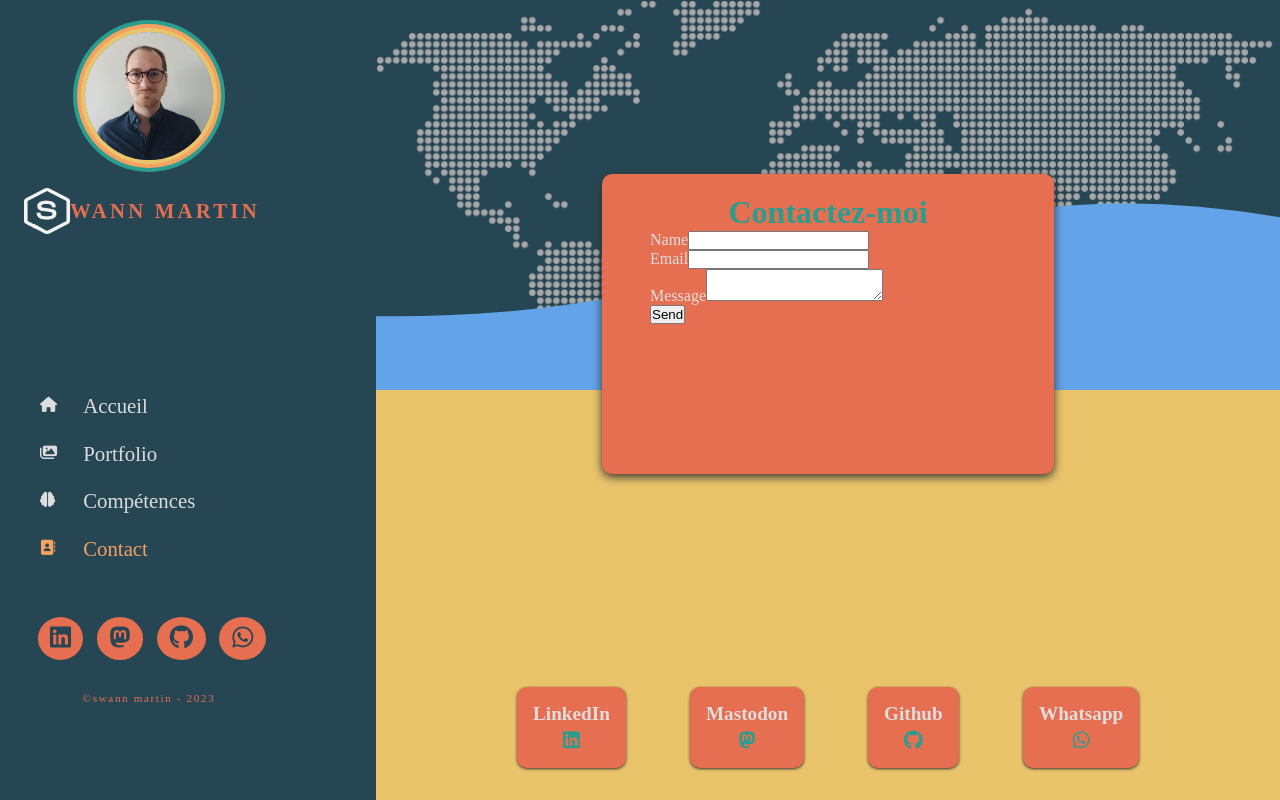
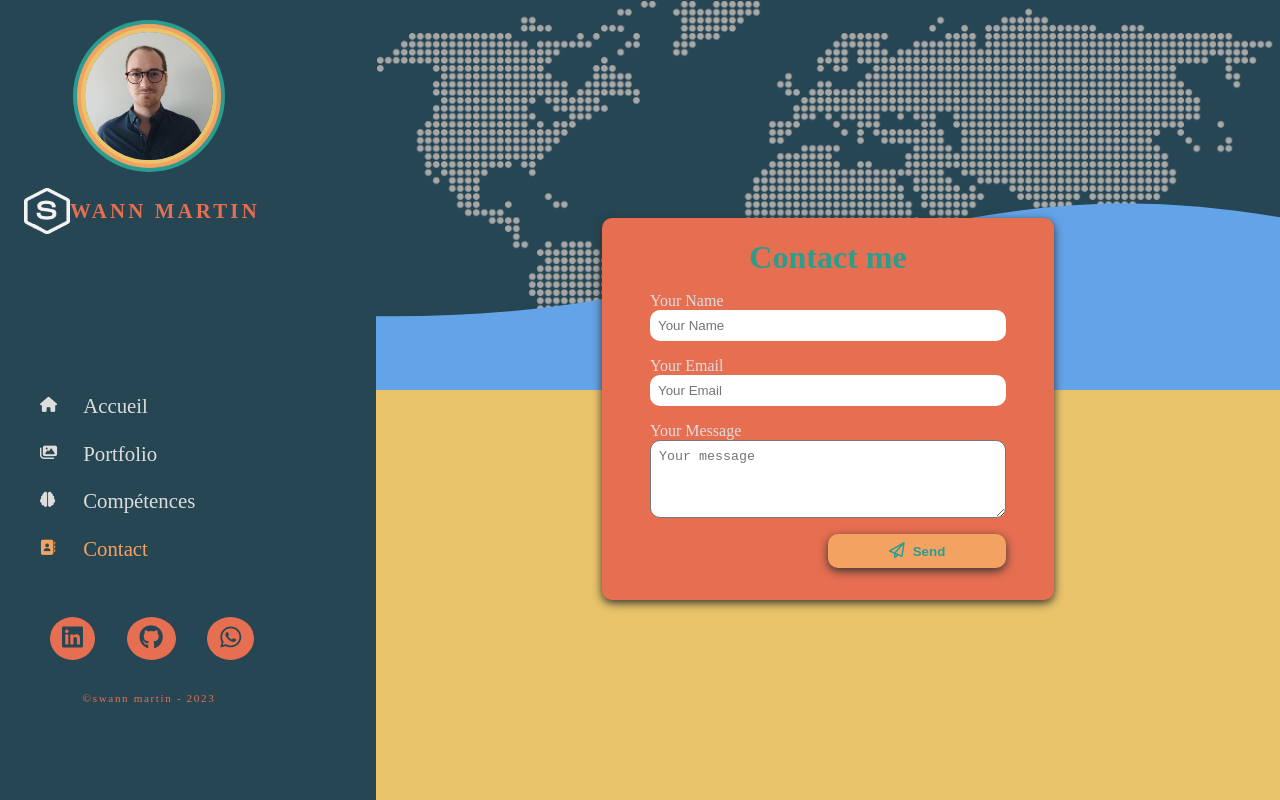
Before and after one commit to swann-martin/portfolio, a React (Vite) app: page /contact in a window 1280 px wide. Built offline with nearby package versions, Linux system fonts and the light colour scheme; no server answers; a web font is replaced by a local one.

Commit message:
add contact form in contact page instead of contact informations

```diff
--- a/src/components/ContactForm.tsx
+++ b/src/components/ContactForm.tsx
@@ -1,54 +1,138 @@
-import React, { useRef, useState } from 'react';
-import emailjs from '@emailjs/browser';
+import { useState } from 'react';
+import { useForm } from '../utils/Hooks';
 
 const ContactForm = () => {
-  const form = useRef(null);
-
+  const userIdKey = import.meta.env.VITE_APP_EMAILJS_KEY;
+  const templateId = import.meta.env.VITE_APP_EMAILJS_TEMPLATE_ID;
+  const serviceId = import.meta.env.VITE_APP_EMAILJS_SERVICE_ID;
+  const [isLoading, setIsLoading] = useState<boolean>(false);
   const [isSent, setIsSent] = useState<boolean>(false);
 
-  const sendEmail = (e: any) => {
-    e.preventDefault();
-    !!form?.current &&
-      typeof form?.current !== 'string' &&
-      emailjs
-        .sendForm(
-          // your service ID
-          'service_zla5ps9',
-          // your template ID
-          'template_9tiguy4',
-          form.current,
-          process.env.REACT_APP_EMAILJS_KEY,
-          // your user ID (protégé par .env)
-          // process.env.REACT_APP_EMAILJS_KEY
-        )
-        .then(
-          (result) => {
-            console.log(result);
-            result?.status === 200 && setIsSent(true);
-          },
-          (error) => {
-            console.log(error.text);
-          },
-        );
+  const informUser = {
+    send: 'Sent',
+    sending: 'Sending ...',
+    isSent: 'Sent',
+    errorEmail: 'You have entered an invalid email address!',
+    success: 'Success',
+    thanks: 'Thank you for your message !',
   };
 
+  const initialState = {
+    user_name: '',
+    user_email: '',
+    message: '',
+  };
+
+  const validateEmail = (email: string) => {
+    if (/^\w+([\.-]?\w+)*@\w+([\.-]?\w+)*(\.\w{2,3})+$/.test(email.trim())) {
+      return true;
+    }
+    return false;
+  };
+
+  const sendEmail = async () => {
+    try {
+      setIsLoading(true);
+      Object.values(values).forEach((value) => {
+        value = value.trim();
+      });
+
+      const url = 'https://api.emailjs.com/api/v1.0/email/send';
+
+      const data = {
+        service_id: serviceId,
+        template_id: templateId,
+        user_id: userIdKey,
+        template_params: values,
+      };
+
+      fetch(url, {
+        method: 'POST', // or 'PUT'
+        headers: {
+          'Content-Type': 'application/json',
+        },
+        body: JSON.stringify(data),
+      }).then((res) => {
+        if (res?.ok) {
+          alert(`Your message was sent!`);
+          setIsSent(true);
+          setIsLoading(false);
+          return true;
+        } else {
+          alert(res?.statusText);
+          return false;
+        }
+      });
+    } catch (error) {
+      return false;
+    }
+  };
+
+  const { onChange, onSubmit, values } = useForm(sendEmail, initialState);
+
   return !!isSent ? (
-    <div>Message sent !</div>
+    <div>{informUser.thanks}</div>
   ) : (
-    <form ref={form} onSubmit={sendEmail}>
-      <div>
-        <label>Name</label>
-        <input type="text" name="user_name" />
+    <form
+      className="form"
+      onSubmit={(e) => {
+        !!values?.user_email
+          ? validateEmail(values?.user_email) && onSubmit(e)
+          : alert(informUser.errorEmail);
+      }}
+    >
+      <div className="form-line">
+        <label>Your Name</label>
+        <input
+          type="text"
+          id="name"
+          placeholder="Your Name"
+          name="user_name"
+          onChange={onChange}
+          required
+        />
       </div>
-      <div>
-        <label>Email</label>
-        <input type="email" name="user_email" />
+      <div className="form-line">
+        <label>Your Email</label>
+        <input
+          type="email"
+          placeholder="Your Email"
+          id="email"
+          name="user_email"
+          onChange={onChange}
+          required
+        />
       </div>
-      <div>
-        <label>Message</label>
-        <textarea name="message" />
+      <div className="form-line">
+        <label>Your Message</label>
+        <textarea
+          name="message"
+          id="message"
+          rows={4}
+          onChange={onChange}
+          placeholder="Your message"
+          required
+        />
       </div>
-      <input type="submit" value="Send" className="button" />
+      {isLoading === false ? (
+        <div className="form-btn">
+          <i className="fa-regular fa-paper-plane"></i>
+          <input type="submit" value="Send" />
+        </div>
+      ) : (
+        <div className="form-btn">
+          {isLoading ? (
+            <>
+              <i className="fa-solid fa-check"></i>
+              <span>{informUser.send}</span>
+            </>
+          ) : isSent ? (
+            <span>{informUser.send}</span>
+          ) : (
+            <span>{informUser.sending}</span>
+          )}
+        </div>
+      )}
     </form>
   );
 };
--- a/src/components/Navigation.tsx
+++ b/src/components/Navigation.tsx
@@ -36,11 +36,6 @@ const Navigation = () => {
       label: 'Linkedin',
       icon: 'fab fa-linkedin',
       path: 'https://www.linkedin.com/in/swann-martin',
-    },
-    {
-      label: 'Mastodon',
-      icon: 'fa-brands fa-mastodon',
-      path: 'https://fosstodon.org/@swann',
     },
     {
       label: 'Github',
--- a/src/pages/Contact.tsx
+++ b/src/pages/Contact.tsx
@@ -1,91 +1,16 @@
-import React from 'react';
 import Navigation from '../components/Navigation';
-// import { CopyToClipboard } from 'react-copy-to-clipboard';
 import ContactForm from '../components/ContactForm';
 
 const Contact = () => {
-  // const cityName = 'Bruxelles';
-  // const phoneNumber = '0032 4 56 59 60 82';
-  // const emailAdress = 'swannmartin1988@gmail.com';
-
+  const title = 'Contact me';
   return (
     <div className="contact">
       <Navigation />
       <div className="contactContent">
         <div className="header"></div>
         <div className="contactBox">
-          <h1>Contactez-moi</h1>
+          <h1 className="contactBox-title">{title}</h1>
           <ContactForm />
-          {/* <ul>
-            <li>
-              <i className="fas fa-map-marker-alt"></i>
-              <span>{cityName}</span>
-            </li>
-            <li>
-              <i className="fas fa-mobile-alt"></i>
-              <CopyToClipboard text="0667025467">
-                <span
-                  className="clickInput"
-                  onClick={() => {
-                    alert('Numéro de téléphone copié');
-                  }}
-                >
-                  {phoneNumber}
-                </span>
-              </CopyToClipboard>
-            </li>
-            <li>
-              <i className="far fa-envelope"></i>
-              <CopyToClipboard text={emailAdress}>
-                <span
-                  className="clickInput"
-                  onClick={() => {
-                    alert('email copié');
-                  }}
-                >
-                  {emailAdress}
-                </span>
-              </CopyToClipboard>
-            </li>
-          </ul> */}
-        </div>
-        <div className="socialNetwork">
-          <ul>
-            <a
-              href="https://www.linkedin.com/in/swann-martin/"
-              target="_blank"
-              rel="noopener noreferrer"
-            >
-              <h4>LinkedIn</h4>
-              <i className="fab fa-linkedin"></i>
-            </a>
-            <a
-              href="https://fosstodon.org/@swann"
-              target="_blank"
-              rel="noopener noreferrer"
-            >
-              <h4>Mastodon</h4>
-              <i className="fa-brands fa-mastodon"></i>
-            </a>
-
-            <a
-              href="https://github.com/swann-martin"
-              target="_blank"
-              rel="noopener noreferrer"
-            >
-              <h4>Github</h4>
-              <i className="fab fa-github"></i>
-            </a>
-
-            <a
-              href="https://api.whatsapp.com/send?phone=33667025467"
-              target="_blank"
-              rel="noopener noreferrer"
-            >
-              <h4>Whatsapp</h4>
-              <i className="fa-brands fa-whatsapp"></i>
-            </a>
-          </ul>
         </div>
       </div>
     </div>
--- a/src/styles/components/_navigation.scss
+++ b/src/styles/components/_navigation.scss
@@ -86,7 +86,7 @@
       display: flex;
       width: 264px;
       padding: 0 14px;
-      justify-content: space-between;
+      justify-content: space-around;
       li {
         font-size: 1.5rem;
         background: $color-5;
--- a/src/styles/pages/_contact.scss
+++ b/src/styles/pages/_contact.scss
@@ -19,7 +19,7 @@
       width: 100%;
       height: 100%;
       position: absolute;
-      background: url(../../media/map.jpg) no-repeat center top/cover;
+      background: url(../media/map.jpg) no-repeat center top/cover;
       filter: grayscale(100%);
     }
     &:after {
@@ -28,15 +28,18 @@
       height: 100%;
       position: absolute;
       top: 30px;
-      background: url(../../media/shape.svg) no-repeat center / cover;
+      background: url(../media/shape.svg) no-repeat center / cover;
     }
   }
   .contactBox {
     position: relative;
     top: -25%;
     z-index: 1;
+    max-width: 100%;
     @media screen and (max-width: 850px) {
       top: -50%;
+      max-width: 100%;
+      padding: 0.5rem;
     }
     background: $color-5;
     margin: 0 auto;
@@ -48,47 +51,73 @@
     min-width: 440px;
     min-height: 300px;
     color: $white;
+    display: flex;
+    flex-direction: column;
+    justify-content: center;
+    align-items: center;
 
-    h1 {
+    &:focus {
+      outline: none;
+    }
+
+    &-title {
       text-align: center;
       margin-top: 0.3rem;
       position: relative;
       color: $color-2;
     }
-    ul {
+
+    .form {
       display: flex;
       flex-direction: column;
-      margin-top: 3rem;
+      width: 100%;
+      &-line {
+        margin-top: 1rem;
+        display: flex;
+        flex-direction: column;
 
-      li {
-        margin: 0.5rem 0;
-        height: 2rem;
+        label {
+          padding-right: 0.5rem;
+        }
+        input {
+          padding: 0.5rem;
+          border-radius: $borderRadius;
+          border: none;
+        }
+        textarea {
+          border-radius: $borderRadius;
+          padding: 0.5rem;
+          -webkit-box-sizing: border-box;
+          -moz-box-sizing: border-box;
+          box-sizing: border-box;
+          width: 100%;
+        }
       }
-      i {
-        font-size: 1.4rem;
+      &-btn {
+        align-self: flex-end;
+        width: 50%;
+        text-align: center;
+        margin: 1rem 0;
+        padding: 0.5rem;
+        background: $color-4;
         color: $color-2;
-      }
-      span {
-        font-size: 1.4rem;
-        margin-left: 0.5rem;
-        &:hover {
-          position: absolute;
-          transform: translateX(2px);
-          color: $color-3;
+        font-weight: bold;
+        border-radius: $borderRadius;
+        box-shadow: 0 3px 10px #333;
+        cursor: pointer;
+        i {
+          padding-right: 0.5rem;
         }
-        background: transparent;
-        border: none;
-        outline: none;
-
-        transition: 0.2s ease;
-      }
-      .clickInput:hover {
-        transform: translateX(2px);
-        cursor: pointer;
-        color: $color-3;
+        input {
+          border: none;
+          font-weight: bold;
+          background: $color-4;
+          color: $color-2;
+        }
       }
     }
   }
+
   .socialNetwork {
     ul {
       display: flex;
--- /dev/null
+++ b/src/utils/Hooks.tsx
@@ -0,0 +1,25 @@
+import { useState } from 'react';
+
+export const useForm = <T,>(callback: () => Promise<any>, initalState: T) => {
+  const [values, setValues] = useState(initalState);
+
+  // onChange
+  const onChange = (
+    event: React.ChangeEvent<HTMLInputElement | HTMLTextAreaElement>,
+  ) => {
+    setValues({ ...values, [event.target.name]: event.target.value });
+  };
+
+  // onSubmit
+  const onSubmit = async (event: React.FormEvent<HTMLFormElement>) => {
+    event.preventDefault();
+    await callback(); // triggering the callback
+  };
+
+  // return values
+  return {
+    onChange,
+    onSubmit,
+    values,
+  };
+};
```
Also changed, not shown: src/App.tsx (+12 -12 lines), 2 other files (tests, documents, lock files or other folders).
